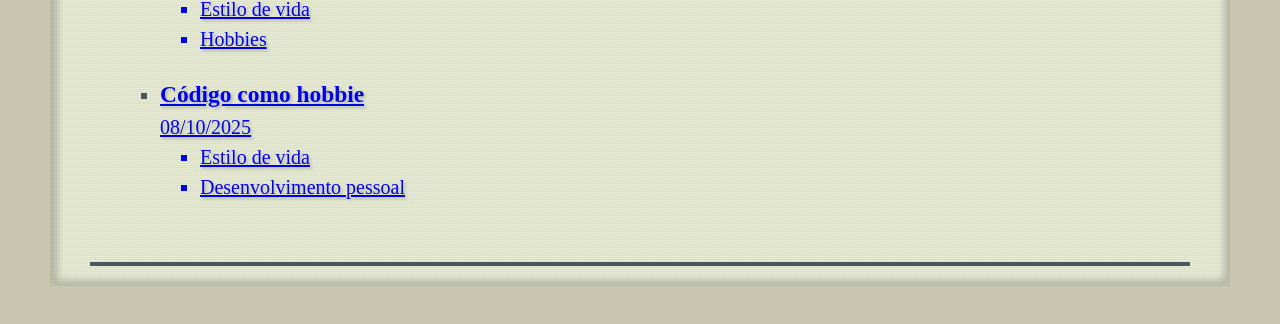
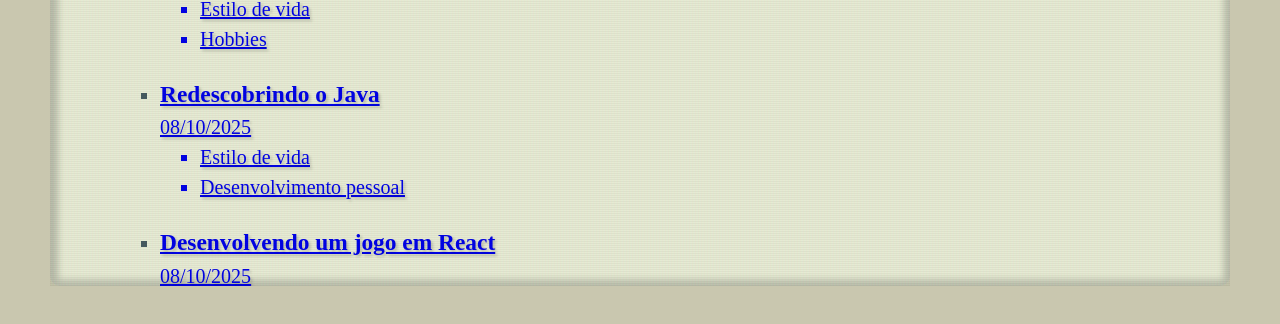
Before and after one commit to VictorHugoBatista/portfolio, a React (Create React App) app: page /#/blog in a window 1280 px wide. Shown: the part 444-768 px from the top of the page. Built offline with nearby package versions, Linux system fonts and the light colour scheme.

Commit message:
Add initial post page

```diff
--- a/src/App.js
+++ b/src/App.js
@@ -7,6 +7,7 @@ import Home from './pages/home';
 import About from './pages/about';
 import Projects from './pages/projects';
 import BlogList from "./pages/blog/list";
+import BlogPost from "./pages/blog/post";
 
 function App() {
   return (
@@ -33,6 +34,7 @@ function App() {
           <Route path="/" element={<Home />} />
           <Route path="/minha-trajetoria" element={<About />} />
           <Route path="/blog" element={<BlogList />} />
+          <Route path="/blog/:link" element={<BlogPost />} />
           <Route path="/projects" element={<Projects />} />
         </Routes>
       </HashRouter>
--- a/src/components/serial-content/serial-content-list-item.jsx
+++ b/src/components/serial-content/serial-content-list-item.jsx
@@ -13,7 +13,7 @@ function SerialContentListItem ({ post: { link, title, date, tags } }) {
           </div>
           <ul className="serial-content-list-item-tags">
             {tags.map(tag => (
-              <li key={tag}><span class={"pill"}>{tag}</span></li>
+              <li key={tag}><span className={"pill"}>{tag}</span></li>
             ))}
           </ul>
         </div>
--- /dev/null
+++ b/src/contents/blog.js
@@ -0,0 +1,56 @@
+export const blog = [
+  {
+    link: 'cubos-magicos',
+    title: 'Cubos mágicos',
+    date: '08/10/2025',
+    tags: [
+      'Estilo de vida',
+      'Hobbies',
+    ],
+  },
+  {
+    link: 'redescobrindo-o-java',
+    title: 'Redescobrindo o Java',
+    date: '08/10/2025',
+    tags: [
+      'Estilo de vida',
+      'Desenvolvimento pessoal',
+    ],
+  },
+  {
+    link: 'desenvolvendo-um jogo-em-react',
+    title: 'Desenvolvendo um jogo em React',
+    date: '08/10/2025',
+    tags: [
+      'Estilo de vida',
+      'Desenvolvimento pessoal',
+    ],
+  },
+  {
+    link: 'desenvolvendo-meu-site-em-react',
+    title: 'Desenvolvendo meu site em React',
+    date: '08/10/2025',
+    tags: [
+      'Estilo de vida',
+      'Desenvolvimento pessoal',
+    ],
+  },
+  {
+    link: 'codigo-como-hobbie',
+    title: 'Código como hobbie',
+    date: '08/10/2025',
+    tags: [
+      'Estilo de vida',
+      'Desenvolvimento pessoal',
+    ],
+  },
+];
+
+export const getPost = link => {
+  const [ post ] = blog.filter(post => post.link === link);
+  if (! post) {
+    return null;
+  }
+
+  return post;
+};
--- a/src/layout/Header.jsx
+++ b/src/layout/Header.jsx
@@ -6,7 +6,7 @@ function Header() {
         <div className="monitor-screen-title">
           <h1>Victor Hugo Batista</h1>
         </div>
-        <nav class="monitor-screen-top-nav">
+        <nav className="monitor-screen-top-nav">
           <ul className="horizontal-list">
             <li><Link to="/">Home</Link></li>
             <li><Link to="/minha-trajetoria">Minha trajetória</Link></li>
--- a/src/pages/blog/list.jsx
+++ b/src/pages/blog/list.jsx
@@ -1,34 +1,14 @@
 import '../../App.css';
 import Monitor from '../../layout/Monitor';
 import SerialContentList from '../../components/serial-content/serial-content-list';
-
-const blogList = [
-  {
-    link: 'cubos-magicos',
-    title: 'Cubos mágicos',
-    date: '08/10/2025',
-    tags: [
-      'Estilo de vida',
-      'Hobbies',
-    ],
-  },
-  {
-    link: 'codigo-como-hobbie',
-    title: 'Código como hobbie',
-    date: '08/10/2025',
-    tags: [
-      'Estilo de vida',
-      'Desenvolvimento pessoal',
-    ],
-  },
-];
+import { blog } from '../../contents/blog';
 
 function BlogList() {
   return (
     <Monitor>
       <div className="media-content">
         <h2>Blog</h2>
-        <SerialContentList contentList={blogList} />
+        <SerialContentList contentList={blog} />
       </div>
     </Monitor>
   )
--- /dev/null
+++ b/src/pages/blog/post.jsx
@@ -0,0 +1,43 @@
+import { useEffect, useState } from 'react';
+import { useParams } from 'react-router-dom';
+
+import Monitor from '../../layout/Monitor';
+
+import { getPost } from '../../contents/blog';
+
+function BlogPost() {
+  const { link } = useParams();
+  const [post, setPost] = useState({
+    title: '',
+    date: '',
+    tags: [],
+  });
+
+  useEffect(() => {
+    const postObject = getPost(link);
+
+    if (! postObject) {
+      return;
+    }
+
+    setPost(postObject);
+  }, [link])
+
+  return (
+    <Monitor>
+      <h2>{post.title}</h2>
+      <div className="serial-content-list-item-details">
+      <div className="serial-content-list-item-date">
+          {post.date}
+        </div>
+        <ul className="serial-content-list-item-tags">
+          {post.tags.map(tag => (
+            <li key={tag}><span className={"pill"}>{tag}</span></li>
+          ))}
+        </ul>
+      </div>
+    </Monitor>
+  );
+}
+
+export default BlogPost;
--- a/src/pages/home.jsx
+++ b/src/pages/home.jsx
@@ -14,10 +14,10 @@ function Home() {
         </div>
 
         <div className="media">
-          <div class="media-image">
+          <div className="media-image">
             <img src={photograph} alt="Victor Hugo Batista" />
           </div>
-          <div class="media-content">
+          <div className="media-content">
             <h2>Resumo</h2>
             <p>Sou um desenvolvedor full stack com 10 anos de experiência, minhas principais competências são:</p>
             <ul>
--- a/src/styles/serial-content.css
+++ b/src/styles/serial-content.css
@@ -29,6 +29,7 @@
   display: flex;
   flex-direction: column;
   list-style: none;
+  margin: 0;
   padding: 0;
 }
 
```
